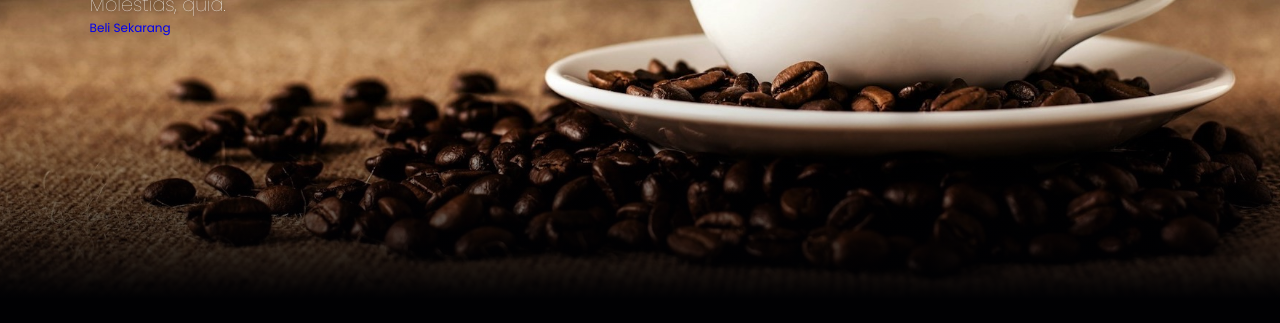
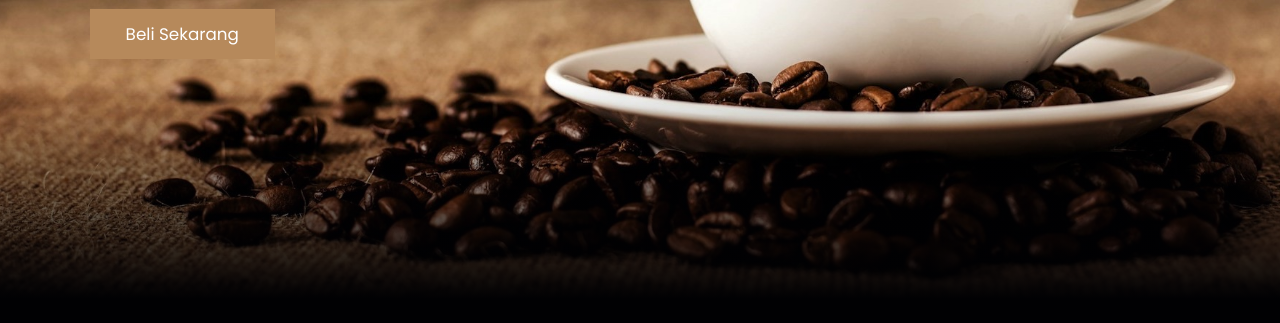
Before and after one commit to AhmadFikriZakaria/Kedai_Kopi, a plain HTML site: page index.html in a window 1280 px wide. Shown: the part 477-800 px from the top of the page. Drawn offline with nearby package versions, Linux system fonts and the light colour scheme.

Commit message:
second commit

```diff
--- a/css/style.css
+++ b/css/style.css
@@ -133,6 +133,15 @@ body {
     text-shadow: 1px 1px 3px  rgba(1, 1, 3, 0.5);
 }
 
+.hero .content .cta {
+    margin-top: 1rem;
+    display: inline-block;
+    padding: 1rem 3rem;
+    font-size: 1.4rem;
+    color:  #fff;
+    background-color: var(--primary);
+
+}
 
 /* Media Queries */
 
```
